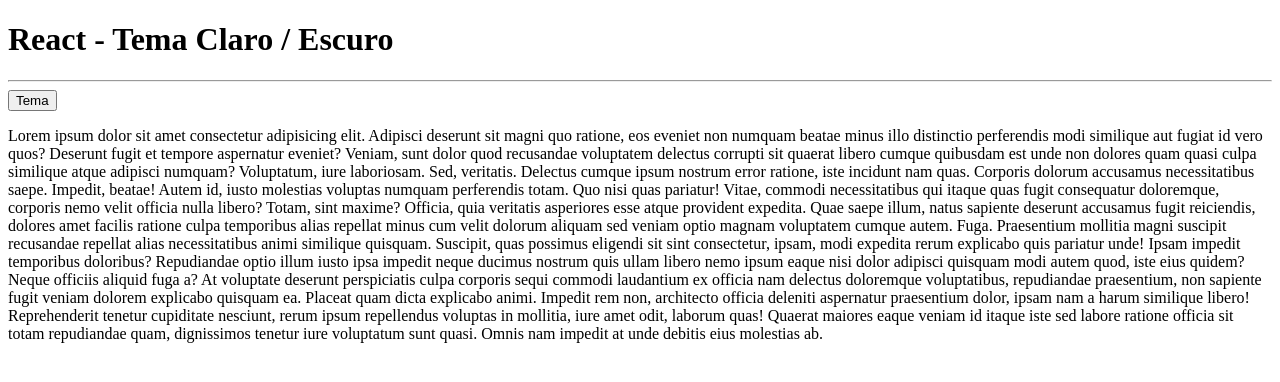
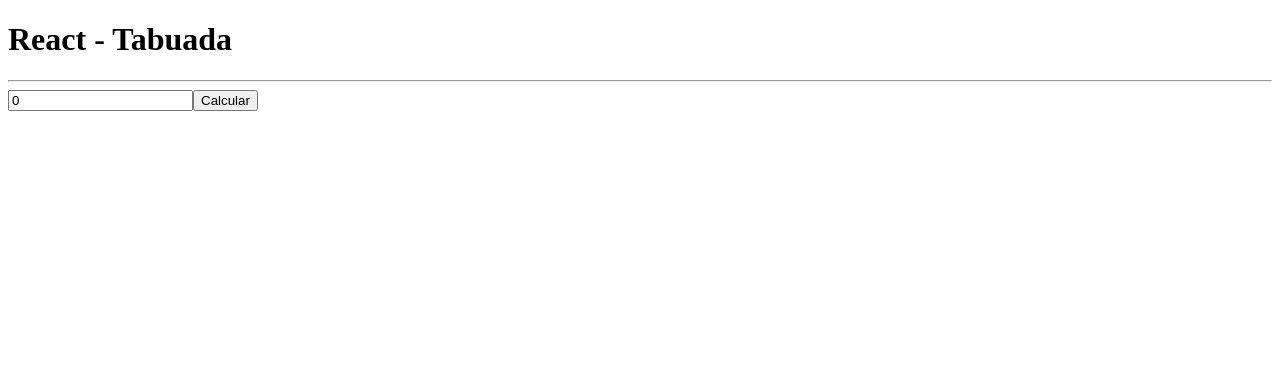
Before and after one commit to rafaelandradegs/react-state, a React (Vite) app: page / in a window 1280 px wide. Shown: the top 382 px of the page. Built offline with nearby package versions, Linux system fonts and the light colour scheme.

Commit message:
Exercicio tabuada resolucao minha

```diff
--- a/package.json
+++ b/package.json
@@ -9,7 +9,8 @@
   },
   "dependencies": {
     "react": "^18.0.0",
-    "react-dom": "^18.0.0"
+    "react-dom": "^18.0.0",
+    "uuid": "^8.3.2"
   },
   "devDependencies": {
     "@types/react": "^18.0.0",
--- a/src/App.jsx
+++ b/src/App.jsx
@@ -1,62 +1,42 @@
 import React, { useState } from 'react'
+import { v4 as uuid } from 'uuid'
 
 export function App() {
-  const [escuro, setEscuro] = useState(() => {
-    return false
+  const [tabuada, setTabuada] = useState(() => {
+    return 0
   })
 
-  const tema = {
-    backgroundColor: escuro ? 'black' : 'white',
-    color: escuro ? 'white' : 'black',
-    height: '100vh'
-  }
+  const [resultadoTabuada, setResultadoTabuada] = useState(() => {
+    return []
+  })
 
-  function alteraTema() {
-    setEscuro(escuro => {
-      return !escuro
-    })
+  function calculaTabuada() {
+    setResultadoTabuada([])
+    for (let i = 0; i <= 10; i++) {
+      setResultadoTabuada(old => [...old, { equacao: tabuada * i, id: uuid() }])
+    }
   }
 
   return (
-    <div style={tema}>
-      <h1>React - Tema Claro / Escuro</h1>
+    <div>
+      <h1>React - Tabuada</h1>
       <hr />
-      <button onClick={alteraTema}>Tema</button>
-      <p>
-        Lorem ipsum dolor sit amet consectetur adipisicing elit. Adipisci
-        deserunt sit magni quo ratione, eos eveniet non numquam beatae minus
-        illo distinctio perferendis modi similique aut fugiat id vero quos?
-        Deserunt fugit et tempore aspernatur eveniet? Veniam, sunt dolor quod
-        recusandae voluptatem delectus corrupti sit quaerat libero cumque
-        quibusdam est unde non dolores quam quasi culpa similique atque adipisci
-        numquam? Voluptatum, iure laboriosam. Sed, veritatis. Delectus cumque
-        ipsum nostrum error ratione, iste incidunt nam quas. Corporis dolorum
-        accusamus necessitatibus saepe. Impedit, beatae! Autem id, iusto
-        molestias voluptas numquam perferendis totam. Quo nisi quas pariatur!
-        Vitae, commodi necessitatibus qui itaque quas fugit consequatur
-        doloremque, corporis nemo velit officia nulla libero? Totam, sint
-        maxime? Officia, quia veritatis asperiores esse atque provident
-        expedita. Quae saepe illum, natus sapiente deserunt accusamus fugit
-        reiciendis, dolores amet facilis ratione culpa temporibus alias repellat
-        minus cum velit dolorum aliquam sed veniam optio magnam voluptatem
-        cumque autem. Fuga. Praesentium mollitia magni suscipit recusandae
-        repellat alias necessitatibus animi similique quisquam. Suscipit, quas
-        possimus eligendi sit sint consectetur, ipsam, modi expedita rerum
-        explicabo quis pariatur unde! Ipsam impedit temporibus doloribus?
-        Repudiandae optio illum iusto ipsa impedit neque ducimus nostrum quis
-        ullam libero nemo ipsum eaque nisi dolor adipisci quisquam modi autem
-        quod, iste eius quidem? Neque officiis aliquid fuga a? At voluptate
-        deserunt perspiciatis culpa corporis sequi commodi laudantium ex officia
-        nam delectus doloremque voluptatibus, repudiandae praesentium, non
-        sapiente fugit veniam dolorem explicabo quisquam ea. Placeat quam dicta
-        explicabo animi. Impedit rem non, architecto officia deleniti aspernatur
-        praesentium dolor, ipsam nam a harum similique libero! Reprehenderit
-        tenetur cupiditate nesciunt, rerum ipsum repellendus voluptas in
-        mollitia, iure amet odit, laborum quas! Quaerat maiores eaque veniam id
-        itaque iste sed labore ratione officia sit totam repudiandae quam,
-        dignissimos tenetur iure voluptatum sunt quasi. Omnis nam impedit at
-        unde debitis eius molestias ab.
-      </p>
+      <input
+        type="number"
+        value={tabuada}
+        onChange={e => {
+          setTabuada(e.target.value)
+        }}
+      />
+      <button onClick={calculaTabuada}>Calcular</button>
+
+      {resultadoTabuada.map(tabuada => {
+        return (
+          <p key={tabuada.id}>
+            {tabuada.equacao} uuid: {tabuada.id}
+          </p>
+        )
+      })}
     </div>
   )
 }
```
